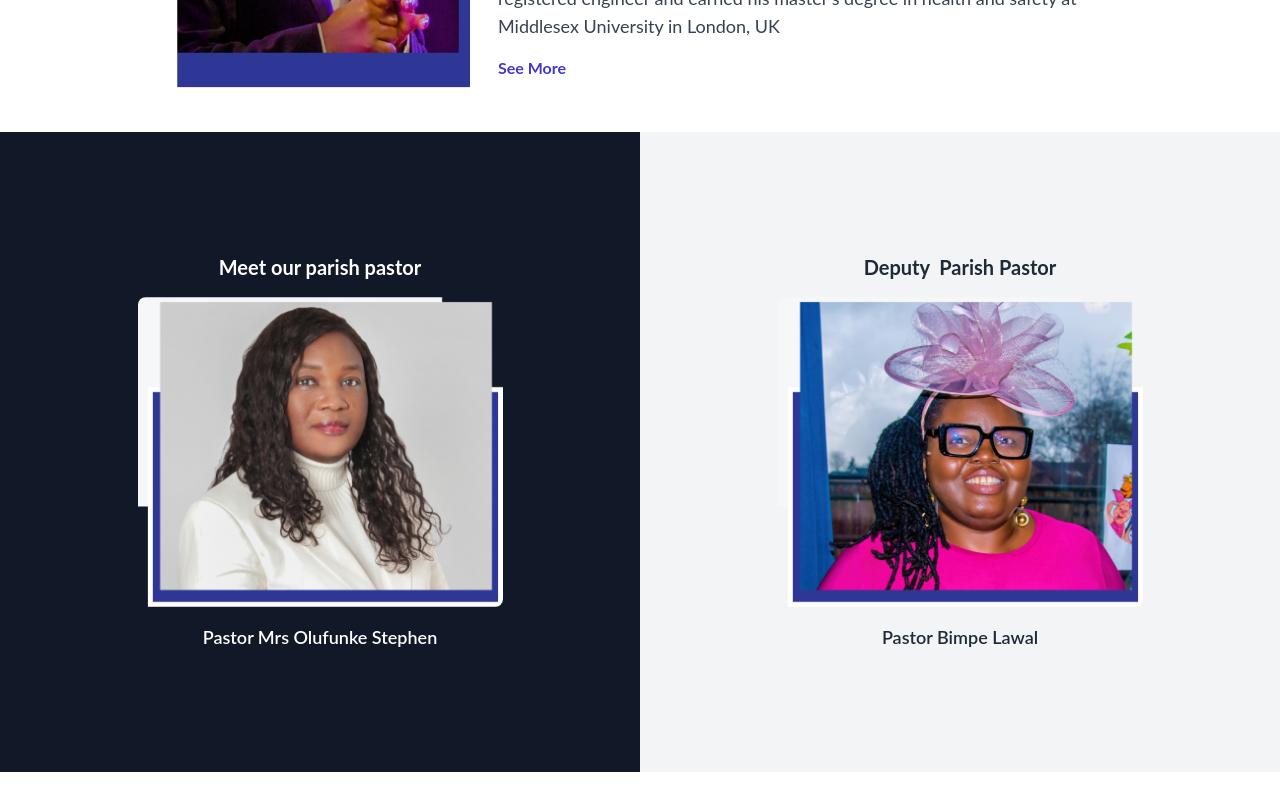
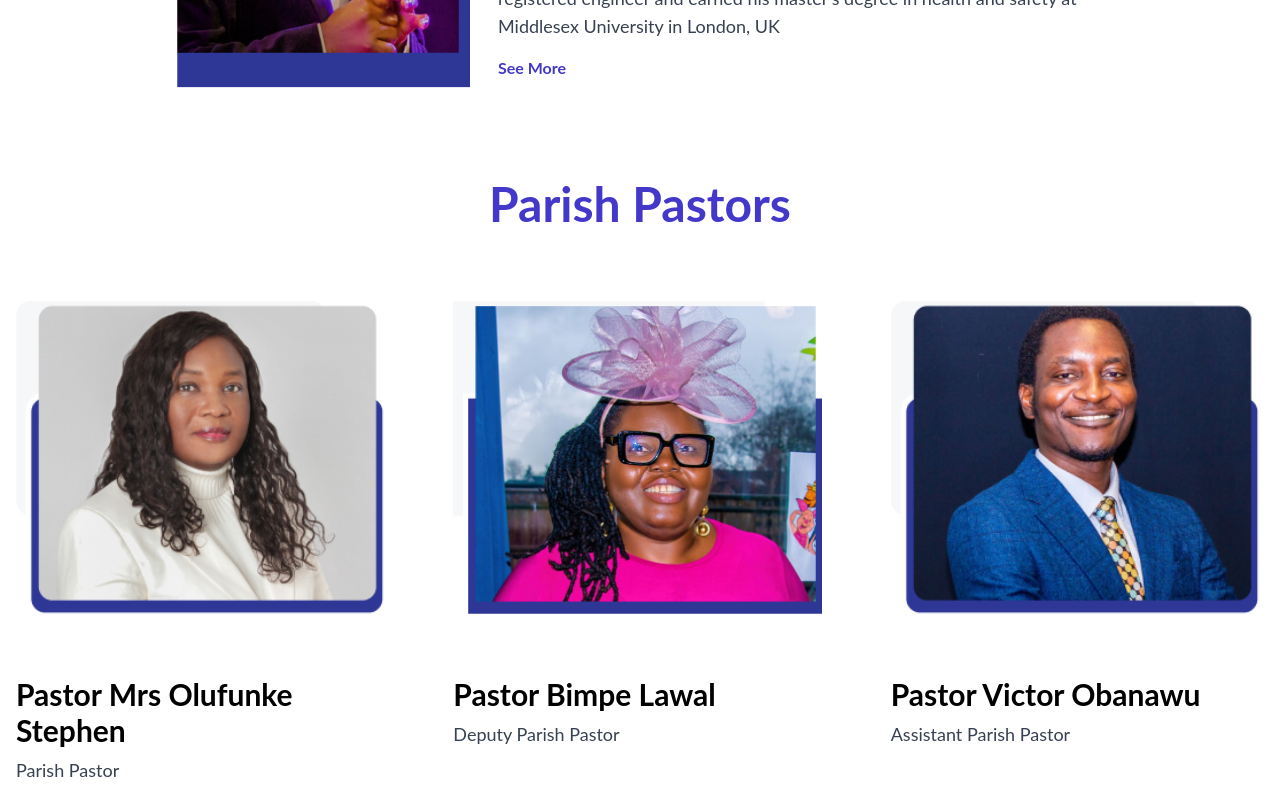
Before and after one commit to Joe-EtubiGreatattai/rccg, a React (Create React App) app: page /about-us in a window 1280 px wide. Shown: the part 2000-2800 px from the top of the page. Built offline with nearby package versions, Linux system fonts and the light colour scheme.

Commit message:
all done

```diff
--- a/src/components/EventsComponent.js
+++ b/src/components/EventsComponent.js
@@ -33,7 +33,7 @@ const EventsComponent = () => {
   ];
 
   const getItemsPerPage = () => {
-    return window.innerWidth < 640 ? 1 : 3; // Show 1 item on mobile, 3 on larger screens
+    return window.innerWidth < 640 ? 1 : 4; // Show 1 item on mobile, 3 on larger screens
   };
 
   const [itemsPerPage, setItemsPerPage] = useState(getItemsPerPage());
--- a/src/components/Gallary.js
+++ b/src/components/Gallary.js
@@ -43,11 +43,12 @@ const Gallery = ({ galleryData }) => {
     <VStack spacing={8} align="stretch" p={8}>
       <Heading as="h1" size="2xl" textAlign="center" color="blue.800">
         Gallery
-      </Heading>''
-      <Text fontSize="xl" textAlign="center" color="black">
-        Take a look at the beautiful moments from every service at
-      </Text>
-      <SimpleGrid columns={[1, 2, 3]} spacing={6}>
+      </Heading>
+
+
+      {/* Center the grid */}
+      <Box display="flex" justifyContent="center">
+        <SimpleGrid columns={[1, 2, 3]} spacing={6} maxW="1200px" mx="auto">
           {galleryData.map((item, index) => (
             <GalleryItem
               key={index}
@@ -56,6 +57,7 @@ const Gallery = ({ galleryData }) => {
             />
           ))}
         </SimpleGrid>
+      </Box>
     </VStack>
   );
 };
--- a/src/components/ParishPastor.js
+++ b/src/components/ParishPastor.js
@@ -6,91 +6,64 @@ const MotionImg = motion.img;
 const MotionH2 = motion.h2;
 const MotionP = motion.p;
 
-const ParishPastor = () => {
+const ParishPastors = () => {
   const pastors = [
     {
       name: "Pastor Mrs Olufunke Stephen",
+      title: "Parish Pastor",
       img: require("./../image/Group7(1).png"),
     },
     {
       name: "Pastor Bimpe Lawal",
+      title: "Deputy Parish Pastor",
       img: require("./../image/Group7(2).png"),
+    },
+    {
+      name: "Pastor Victor Obanawu",
+      title: "Assistant Parish Pastor",
+      img: require("./../image/pastor_victor.png"),
     },
   ];
 
   return (
-    <div className="w-full md:h-[80vh] ">
-      <div className="flex h-full flex-col md:flex-row">
+    <div className="w-full bg-white py-12">
+      <div className="container mx-auto px-4">
+        <MotionH2
+          initial={{ opacity: 0, x: [-20, 20] }}
+          animate={{ opacity: 1, x: 0 }}
+          transition={{ duration: 0.8 }}
+          className="text-xl sm:text-2xl md:text-5xl font-bold text-center text-indigo-700 mb-9 sm:mb-8"
+        >
+          Parish Pastors
+        </MotionH2>
+        <div className="flex flex-col md:flex-row justify-center items-start space-y-12 md:space-y-0 md:space-x-8 lg:space-x-16">
+          {pastors.map((pastor, index) => (
             <MotionDiv
-          initial={{ opacity: 0, x: -100 }} // Start from left with some offset
-          animate={{ opacity: 1, x: 0 }} // Slide to original position
-          transition={{ duration: 0.8 }} // Duration of the slide-in effect
-          className="w-full md:w-1/2 bg-gray-900 p-8 flex flex-col justify-center items-center"
+              key={index}
+              initial={{ opacity: 0, y: 50 }}
+              animate={{ opacity: 1, y: 0 }}
+              transition={{ duration: 0.5, delay: index * 0.2 }}
+              className="flex flex-col items-center w-full md:w-1/3 max-w-sm"
             >
-          <MotionH2
-            initial={{ opacity: 0, x: -50 }} // Slight offset for heading
-            animate={{ opacity: 1, x: 0 }} // Animate to full opacity and centered
-            transition={{ duration: 0.8, delay: 0.2 }} // Slight delay for heading
-            className="text-xl font-bold text-white mb-4"
-          >
-            Meet our parish pastor
-          </MotionH2>
-          <div className="relative">
+              <div className="w-full flex justify-center mb-4">
                 <MotionImg
-              src={pastors[0].img}
-              alt={pastors[0].name}
-              initial={{ opacity: 0, x: -100 }} // Start from left
-              animate={{ opacity: 1, x: 0 }} // Slide to original position
-              transition={{ duration: 0.8 }} // Duration of the slide-in effect
-              className="w-full md:h-[310.58px] md:w-[365px] rounded-lg"
+                  src={pastor.img}
+                  alt={pastor.name}
+                  className="w-4/5 md:w-full md:h-[25rem] object-contain"
                 />
               </div>
-          <MotionP
-            initial={{ opacity: 0, x: -50 }} // Slight offset for paragraph
-            animate={{ opacity: 1, x: 0 }} // Animate to full opacity and centered
-            transition={{ duration: 0.8, delay: 0.4 }} // Slight delay for paragraph
-            className="mt-4 text-lg font-semibold text-white"
-          >
-            {pastors[0].name}
+              <MotionH2 className="text-m sm:text-l md:text-3xl font-bold text-black mb-2 text-left w-full">
+                {pastor.name}
+              </MotionH2>
+              <MotionP className="text-base md:text-lg text-gray-700 text-left w-full">
+                {pastor.title}
               </MotionP>
             </MotionDiv>
-
-        <MotionDiv
-          initial={{ opacity: 0, x: 100 }} // Start from right with some offset
-          animate={{ opacity: 1, x: 0 }} // Slide to original position
-          transition={{ duration: 0.8 }} // Duration of the slide-in effect
-          className="w-full md:w-1/2 bg-gray-100 p-8 flex flex-col justify-center items-center"
-        >
-          <MotionH2
-            initial={{ opacity: 0, x: 50 }} // Slight offset for heading
-            animate={{ opacity: 1, x: 0 }} // Animate to full opacity and centered
-            transition={{ duration: 0.8, delay: 0.2 }} // Slight delay for heading
-            className="text-xl font-bold text-gray-800 mb-4"
-          >
-            Deputy  Parish Pastor
-          </MotionH2>
-          <div className="relative">
-            <MotionImg
-              src={pastors[1].img}
-              alt={pastors[1].name}
-              initial={{ opacity: 0, x: 100 }} // Start from right
-              animate={{ opacity: 1, x: 0 }} // Slide to original position
-              transition={{ duration: 0.8 }} // Duration of the slide-in effect
-              className="w-full md:h-[310.58px] md:w-[365px] rounded-lg"
-            />
+          ))}
         </div>
-          <MotionP
-            initial={{ opacity: 0, x: 50 }} // Slight offset for paragraph
-            animate={{ opacity: 1, x: 0 }} // Animate to full opacity and centered
-            transition={{ duration: 0.8, delay: 0.4 }} // Slight delay for paragraph
-            className="mt-4 text-lg font-semibold text-gray-800"
-          >
-            {pastors[1].name}
-          </MotionP>
-        </MotionDiv>
       </div>
     </div>
   );
 };
 
-export default ParishPastor;
+export default ParishPastors;
```
Also changed, not shown: src/image/Group7(1).png, src/image/pastor_victor.png (added). Lines whose indentation alone changed are shown as unchanged.
